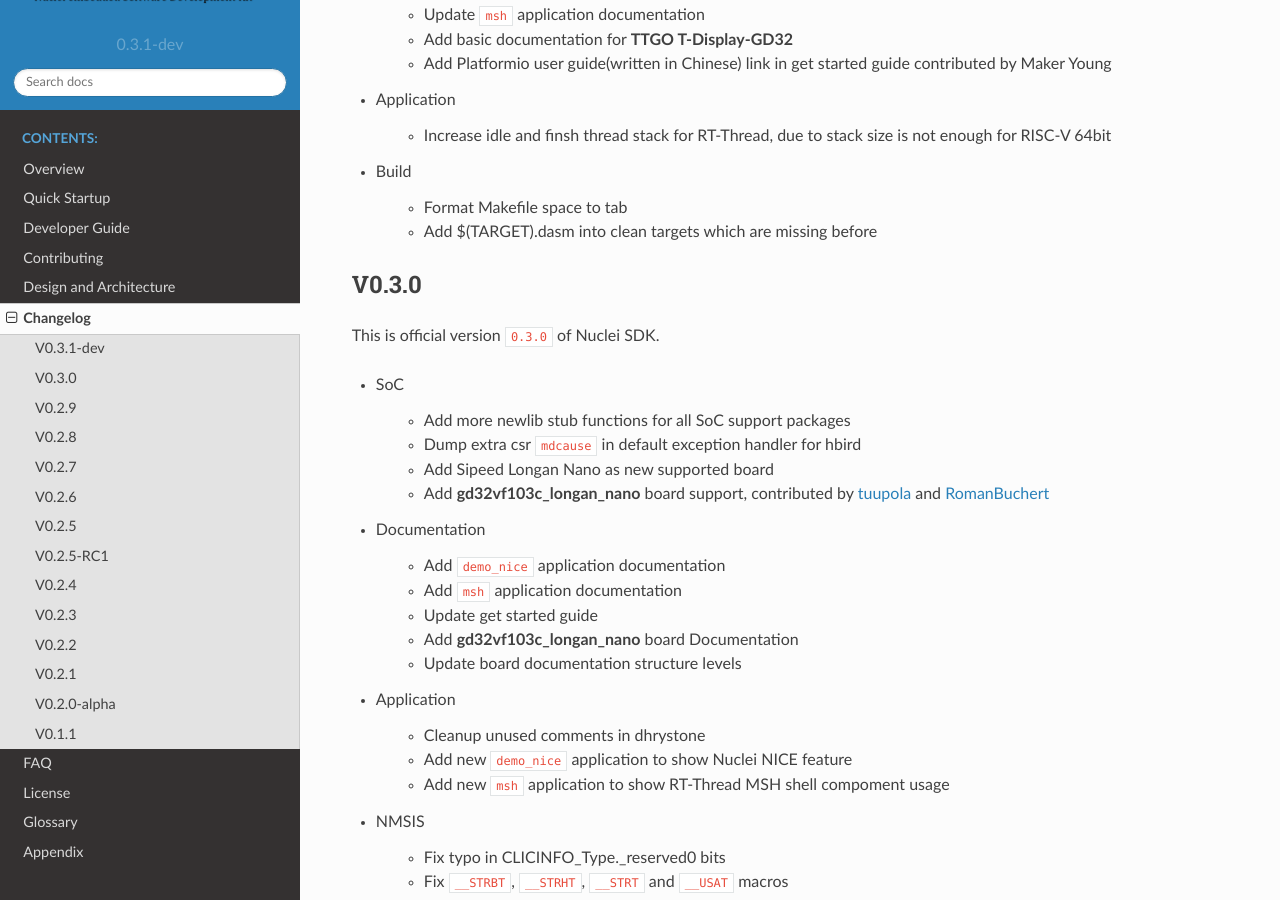
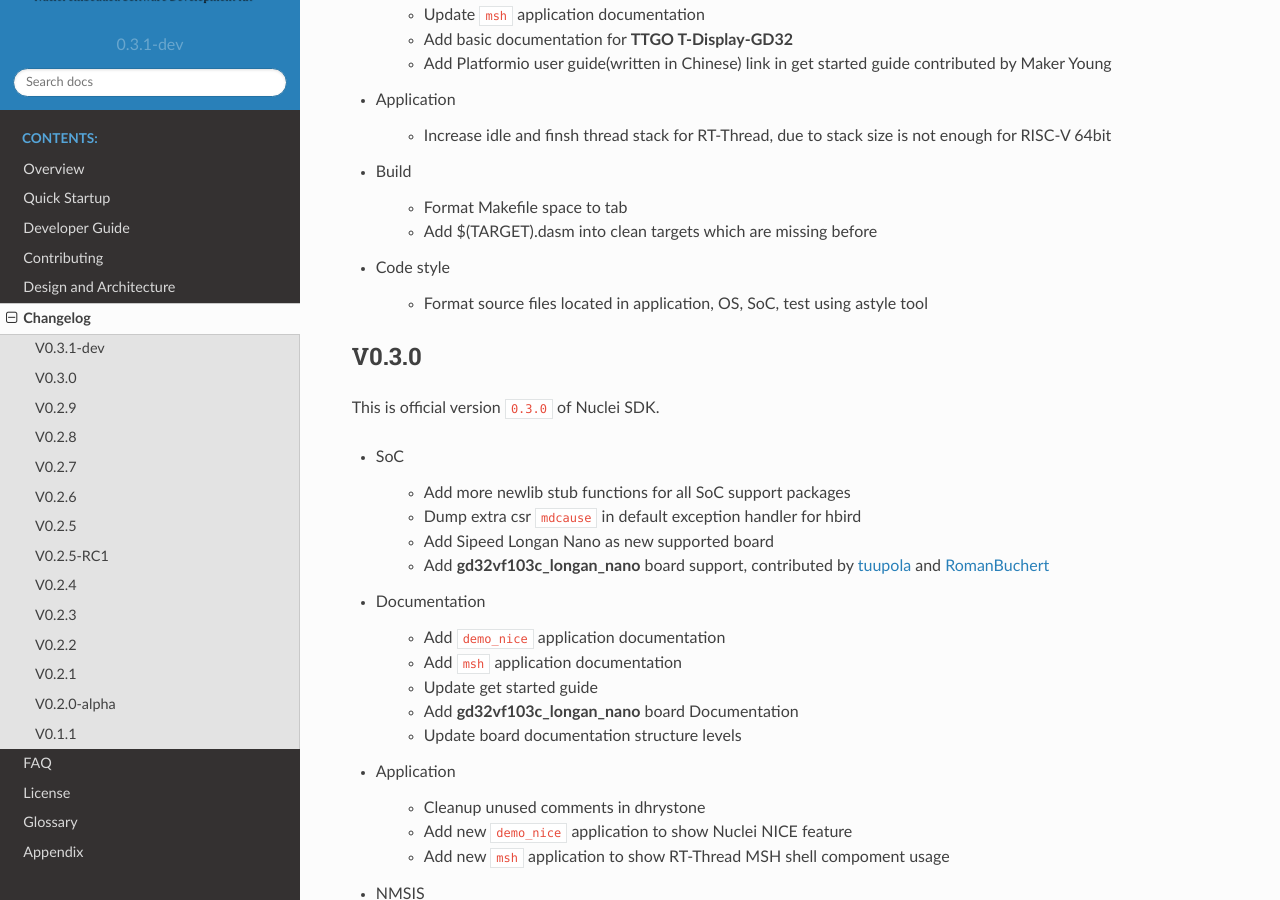
Before and after one commit to Nuclei-Software/nuclei-sdk, a Sphinx documentation site: the page built from doc/source/changelog.rst, in a window 1280 px wide and 900 px high, scrolled down 669 px. Built offline with Sphinx 7.4.7 and the Read the Docs theme 2.0.0, drawn with Linux system fonts in a browser that asks for light colours.

Commit message:
doc: update changelog
Signed-off-by: Huaqi Fang <578567190@qq.com>

```diff
--- a/doc/source/changelog.rst
+++ b/doc/source/changelog.rst
@@ -39,6 +39,10 @@ This is version ``0.3.1`` of Nuclei SDK which is **still in development**.
 
     - Format Makefile space to tab
     - Add $(TARGET).dasm into clean targets which are missing before
+
+* Code style
+
+    - Format source files located in application, OS, SoC, test using astyle tool
 
 V0.3.0
 ------
```
